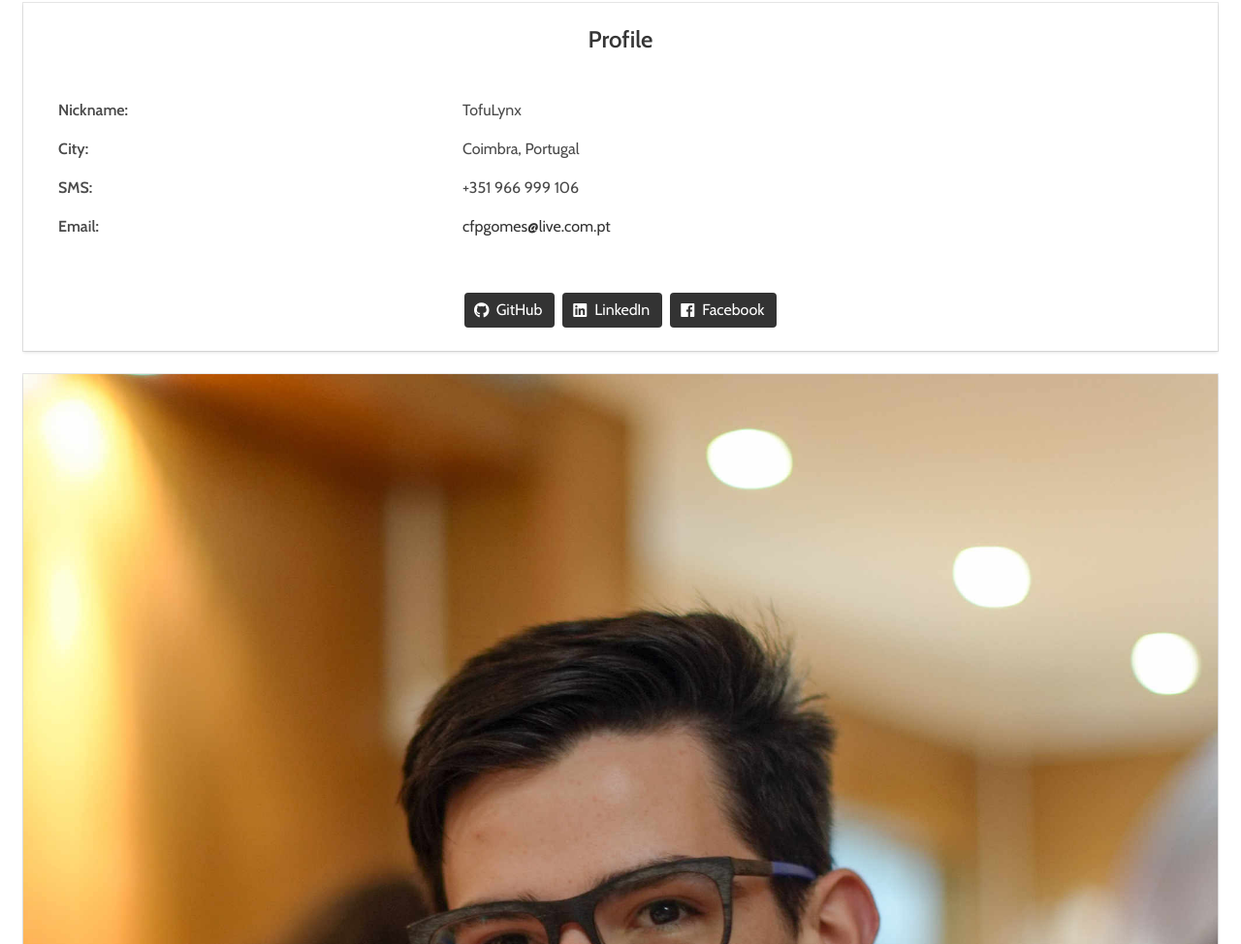
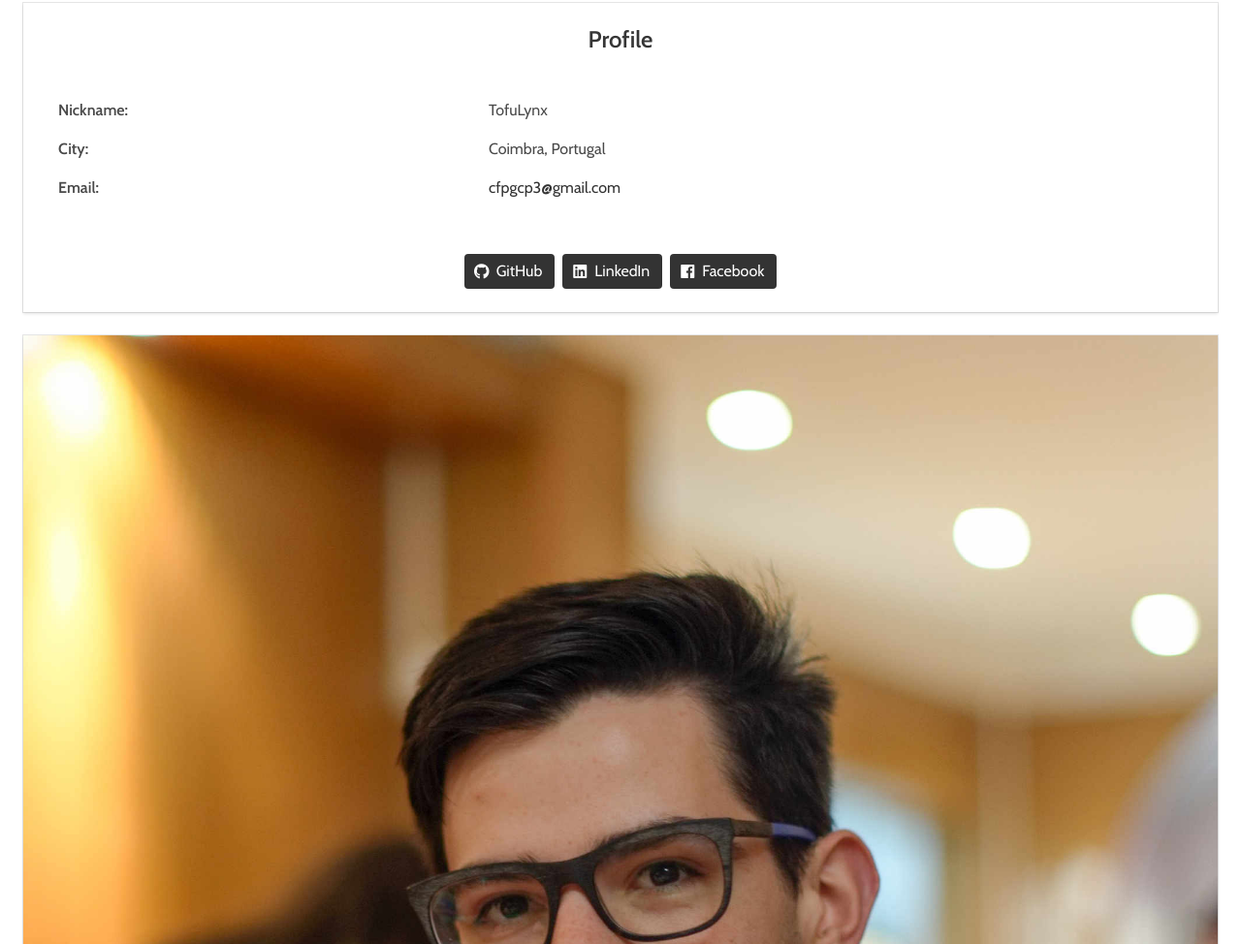
Before and after one commit to TofuLynx/TofuLynx.github.io, a plain HTML site: page index.html in a window 1280 px wide. Shown: the part 1151-2125 px from the top of the page at 97% size. Drawn offline with nearby package versions, Linux system fonts and the light colour scheme.

Commit message:
Updated Contact

```diff
--- a/index.html
+++ b/index.html
@@ -118,12 +118,8 @@
                   <td>Coimbra, Portugal</td>
                 </tr>
                 <tr>
-                  <td>SMS:</td>
-                  <td>+351 966 999 106</td>
-                </tr>
-                <tr>
                   <td>Email:</td>
-                  <td><a href="mailto:cfpgomes@live.com.pt">cfpgomes@live.com.pt</a></td>
+                  <td><a href="mailto:cfpgomes@live.com.pt">cfpgcp3@gmail.com</a></td>
                 </tr>
               </table>
             </div>
```
